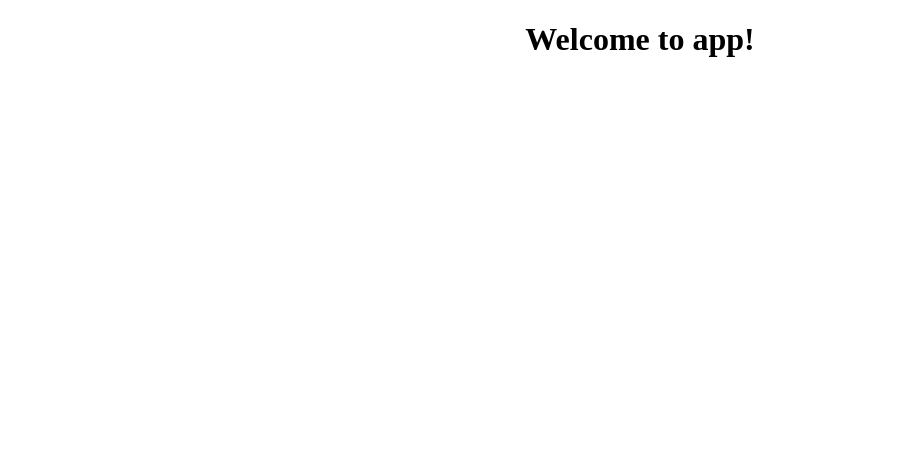
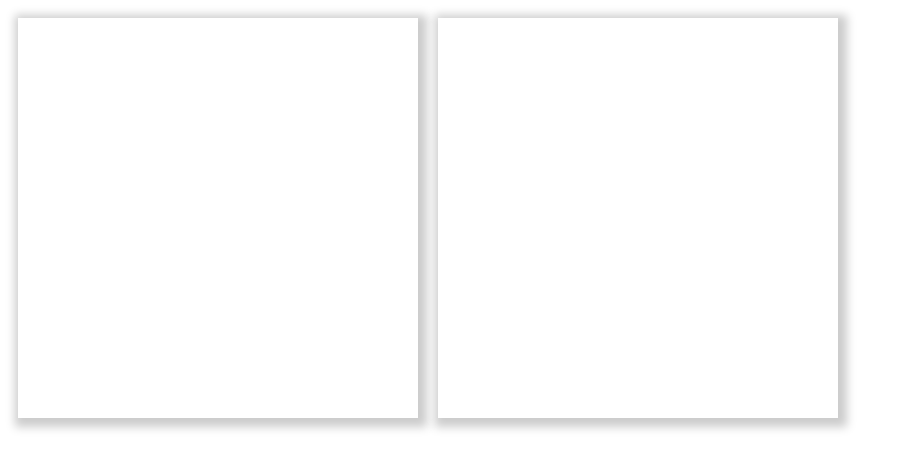
Before and after one commit to ericvoorhis/scanner, an Angular app in the folder scanner/: page / in a window 1280 px wide. Shown: the top 468 px of the page, without its empty margins (0-901 px from the left). Built offline with nearby package versions, Linux system fonts and the light colour scheme.

Commit message:
Add scanner component and Material dependency

```diff
--- a/scanner/package.json
+++ b/scanner/package.json
@@ -12,7 +12,7 @@
   },
   "private": true,
   "dependencies": {
-    "@angular/animations": "^4.2.4",
+    "@angular/animations": "^4.3.6",
     "@angular/common": "^4.2.4",
     "@angular/compiler": "^4.2.4",
     "@angular/core": "^4.2.4",
@@ -21,6 +21,9 @@
     "@angular/platform-browser": "^4.2.4",
     "@angular/platform-browser-dynamic": "^4.2.4",
     "@angular/router": "^4.2.4",
+    "@angular/material": "^2.0.0-beta.10",
+    "@angular/cdk": "2.0.0-beta.10",
+    "hammerjs": "^2.0.8",
     "core-js": "^2.4.1",
     "rxjs": "^5.4.2",
     "zone.js": "^0.8.14"
--- a/scanner/src/app/app.component.html
+++ b/scanner/src/app/app.component.html
@@ -1,5 +1 @@
-<div style="text-align:center">
-  <h1>
-    Welcome to {{title}}!
-  </h1>
-</div>
+<scanner></scanner>
--- a/scanner/src/app/app.component.ts
+++ b/scanner/src/app/app.component.ts
@@ -6,5 +6,5 @@ import { Component } from '@angular/core';
   styleUrls: ['./app.component.css']
 })
 export class AppComponent {
-  title = 'app';
+  title = 'Scanner';
 }
--- /dev/null
+++ b/scanner/src/app/components/scanner/scanner.component.css
@@ -0,0 +1,8 @@
+.scanner-canvas {
+  margin: 10px;
+  width: 400px;
+  height: 400px;
+  /*outline-color: black;
+  outline: 2px solid;*/
+  box-shadow: 3px 3px 9px 6px #ccc;
+}
--- /dev/null
+++ b/scanner/src/app/components/scanner/scanner.component.html
@@ -0,0 +1,2 @@
+<canvas #scannerBed class="scanner-canvas"></canvas>
+<canvas #scannerOutput class="scanner-canvas"></canvas>
--- /dev/null
+++ b/scanner/src/app/components/scanner/scanner.component.ts
@@ -0,0 +1,20 @@
+import { Component, ViewChild } from '@angular/core';
+
+@Component({
+  selector: 'scanner',
+  templateUrl: './scanner.component.html',
+  styleUrls: ['./scanner.component.css']
+})
+export class ScannerComponent {
+
+  @ViewChild('scannerBed') scannerBed
+  @ViewChild('scannerOutput') scannerOutput;
+
+  constructor() { }
+
+ ngAfterViewInit() {
+   console.log(this.scannerBed.nativeElement);
+   console.log(this.scannerOutput.nativeElement);
+ }
+
+}
--- a/scanner/src/index.html
+++ b/scanner/src/index.html
@@ -7,6 +7,7 @@
 
   <meta name="viewport" content="width=device-width, initial-scale=1">
   <link rel="icon" type="image/x-icon" href="favicon.ico">
+  <link href="https://fonts.googleapis.com/icon?family=Material+Icons" rel="stylesheet">
 </head>
 <body>
   <app-root></app-root>
--- a/scanner/src/main.ts
+++ b/scanner/src/main.ts
@@ -3,6 +3,8 @@ import { platformBrowserDynamic } from '@angular/platform-browser-dynamic';
 
 import { AppModule } from './app/app.module';
 import { environment } from './environments/environment';
+
+import 'hammerjs';
 
 if (environment.production) {
   enableProdMode();
```
Also changed, not shown: scanner/src/app/app.module.ts (+7 -2 lines), 1 other file (tests, documents, lock files or other folders).
